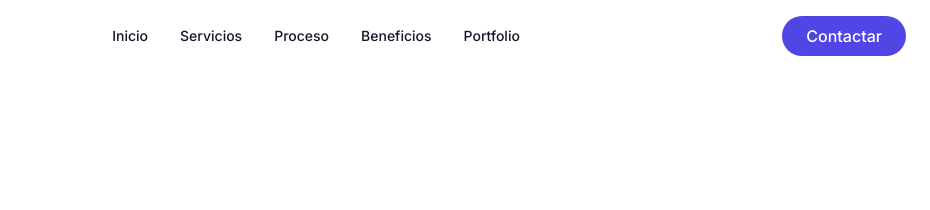
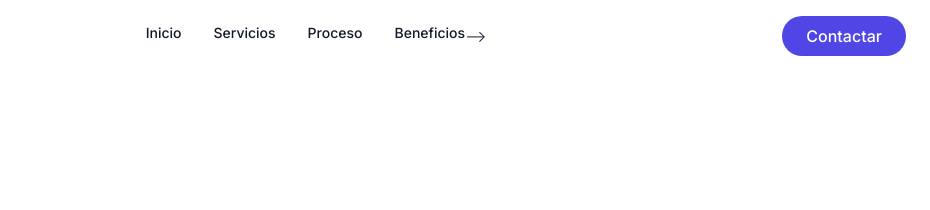
Before and after one commit to Jsma07/landingPage, a plain HTML site: page index.html in a window 1280 px wide. Shown: the top 210 px of the page, 350-1280 px from the left. Drawn offline with nearby package versions, Linux system fonts and the light colour scheme.

Commit message:
Update index.html

```diff
--- a/index.html
+++ b/index.html
@@ -32,8 +32,8 @@
         <a href="#servicios" class="text-sm font-medium hover:text-indigo-600 transition">Servicios</a>
         <a href="#proceso" class="text-sm font-medium hover:text-indigo-600 transition">Proceso</a>
         <a href="#beneficios" class="text-sm font-medium hover:text-indigo-600 transition">Beneficios</a>
-        <a href="#proyectos" class="text-sm font-medium hover:text-indigo-600 transition">Portfolio</a>
-        <!-- <a href="#testimonios" class="text-sm font-medium hover:text-indigo-600 transition">Testimonios</a> -->
+<!--         <a href="#proyectos" class="text-sm font-medium hover:text-indigo-600 transition">Portfolio</a>
+        <!-- <a href="#testimonios" class="text-sm font-medium hover:text-indigo-600 transition">Testimonios</a> --> -->
       </div>
       <div>
         <a href="https://wa.me/573019066143?text=Hola%2C%20estoy%20interesado%20en%20sus%20servicios" class="hidden md:inline-flex items-center justify-center h-10 px-6 rounded-full font-medium text-white bg-indigo-600 hover:bg-indigo-700 transform transition hover:-translate-y-0.5">Contactar</a>
```
